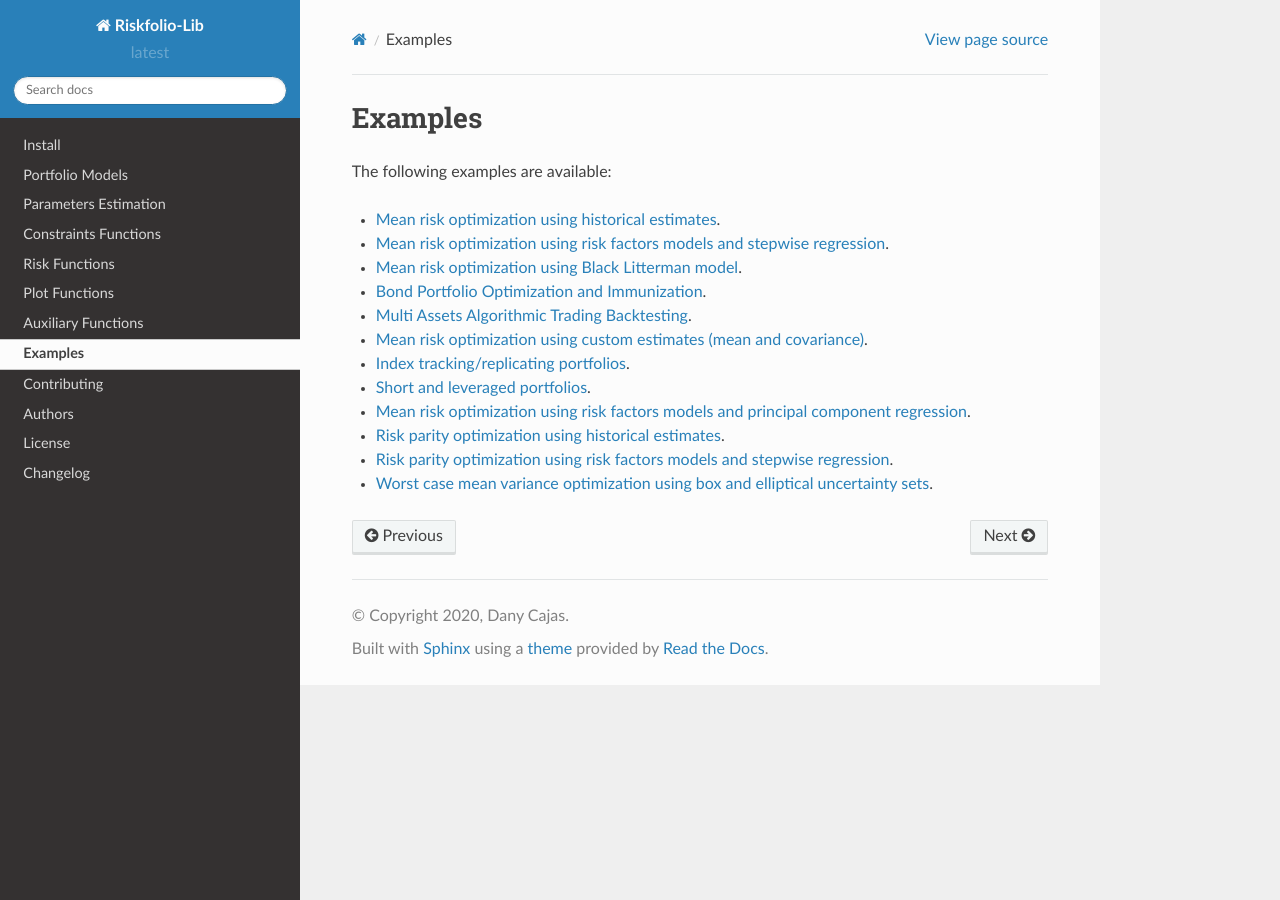
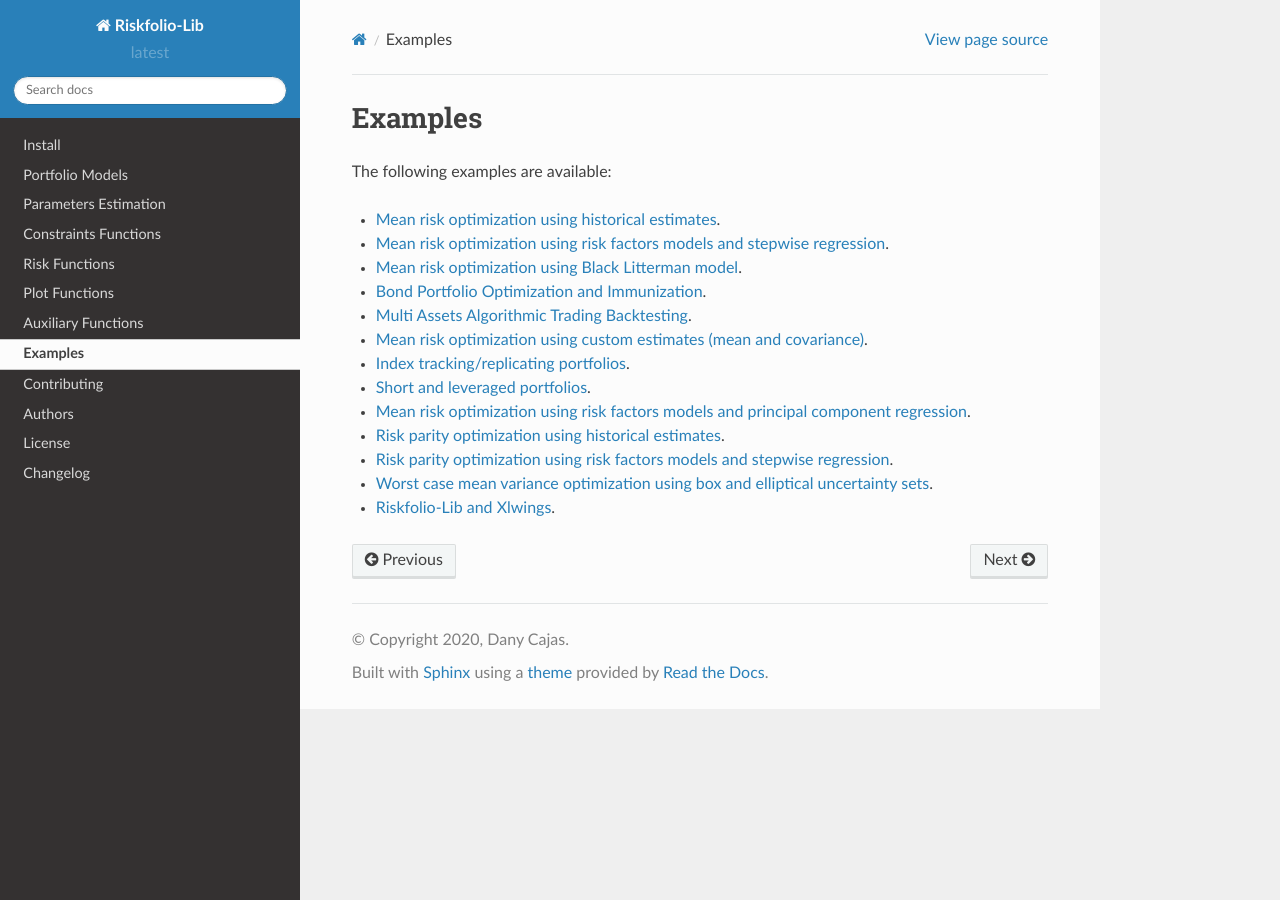
Before and after one commit to dcajasn/Riskfolio-Lib, a Sphinx documentation site: the page built from docs/source/examples.rst, in a window 1280 px wide. Built offline with Sphinx 7.4.7 and the Read the Docs theme 2.0.0, drawn with Linux system fonts in a browser that asks for light colours.

Commit message:
Update Examples
Adding a new example with xlwings

```diff
--- a/docs/source/examples.rst
+++ b/docs/source/examples.rst
@@ -16,3 +16,4 @@ The following examples are available:
 * `Risk parity optimization using historical estimates <https://nbviewer.jupyter.org/github/dcajasn/Riskfolio-Lib/blob/master/examples/Tutorial%2010.ipynb>`_.
 * `Risk parity optimization using risk factors models and stepwise regression <https://nbviewer.jupyter.org/github/dcajasn/Riskfolio-Lib/blob/master/examples/Tutorial%2011.ipynb>`_.
 * `Worst case mean variance optimization using box and elliptical uncertainty sets <https://nbviewer.jupyter.org/github/dcajasn/Riskfolio-Lib/blob/master/examples/Tutorial%2012.ipynb>`_.
+* `Riskfolio-Lib and Xlwings <https://nbviewer.jupyter.org/github/dcajasn/Riskfolio-Lib/blob/master/examples/Tutorial%2013.ipynb>`_.
```
Also changed, not shown: 15 other files.
